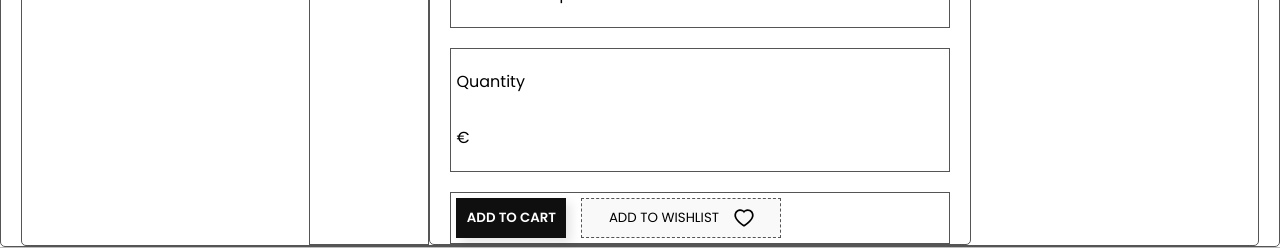
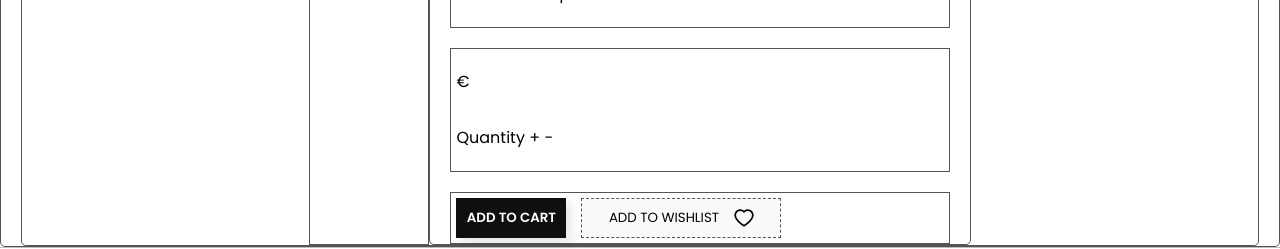
Before and after one commit to yolovi/project-frontend-ecommerce, a React (Vite) app: page /product/1 in a window 1280 px wide. Shown: the part 353-602 px from the top of the page. Built offline with nearby package versions, Linux system fonts and the light colour scheme; no server answers; a web font is replaced by a local one.

Commit message:
added functions to buttons ProductDetail.jsx

```diff
--- a/src/components/ProductDetail/ProductDetail.jsx
+++ b/src/components/ProductDetail/ProductDetail.jsx
@@ -40,7 +40,8 @@ function ProductDetail() {
           <div className="card-detail">
             <div className="product-detail">
               <h2>{product.name_product}</h2>
-              <h5>Category: {product.CategoryId}</h5> //FIXME: category name no
+              {/* //FIXME: category name no //description={product.Category.name_category} */}
+              <h5>Category: {product.CategoryId}</h5>
               id
               <h3>Description</h3>
               <p>
@@ -51,14 +52,15 @@ function ProductDetail() {
               </p>
             </div>
             <div className="product-detail">
-              <p>Quantity</p>
               <p>{product.price} €</p>
+              <p>Quantity + -</p>
             </div>
             <div className="div-btn">
-              <button className="btn-black">ADD TO CART</button>
-              <button className="btn-wish">
+              {/* para que no se ejecute autom. la función de addCart y se convierte en un bucle, hay que meterla dentro de una función, para que se ejecute solo al clicar */}
+              <button className="btn-black" onClick={() => addCart(product)}>ADD TO CART</button>
+              <button className="btn-wish" onClick={() => alert("do the function add favs")}>
                 ADD TO WISHLIST <HeartOutlined className="heart" />
-                 {/* <HeartFilled className="heart"/> */}
+                {/* <HeartFilled className="heart"/> */}
               </button>
             </div>
           </div>
```
